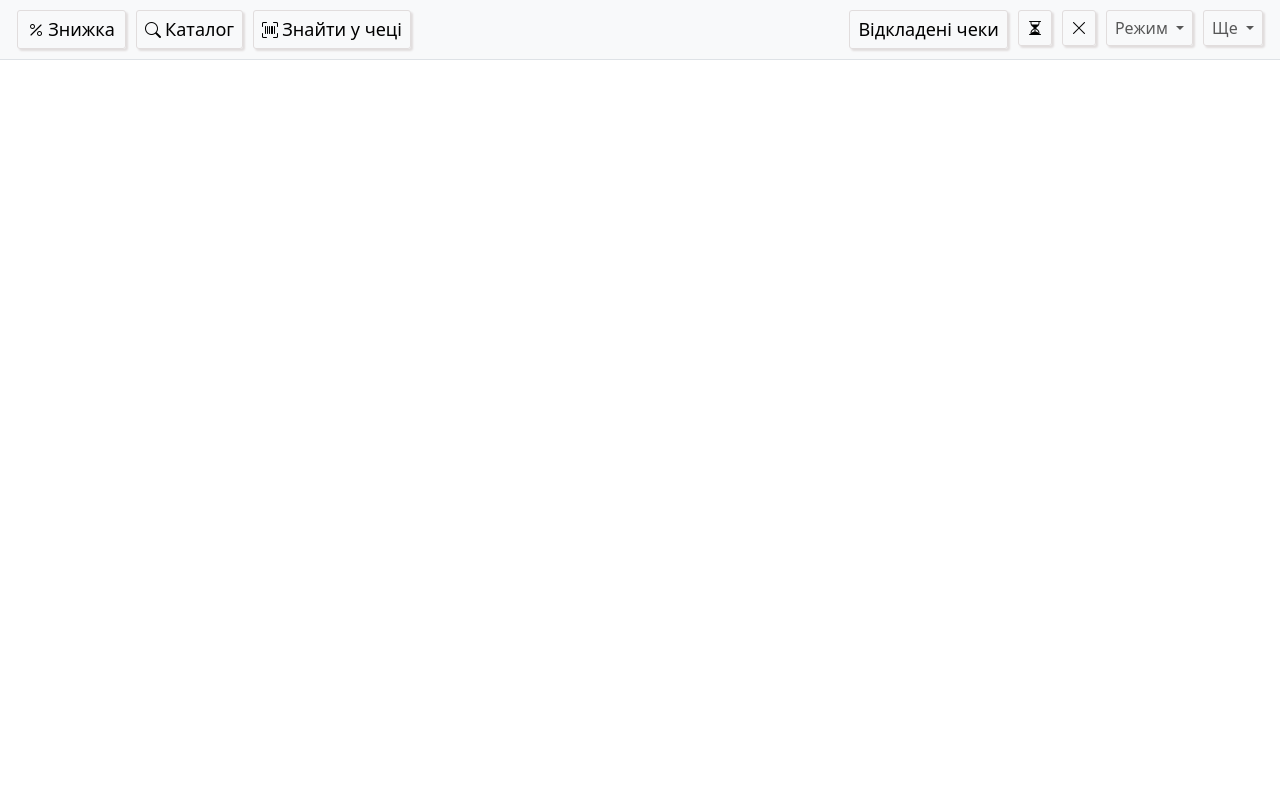
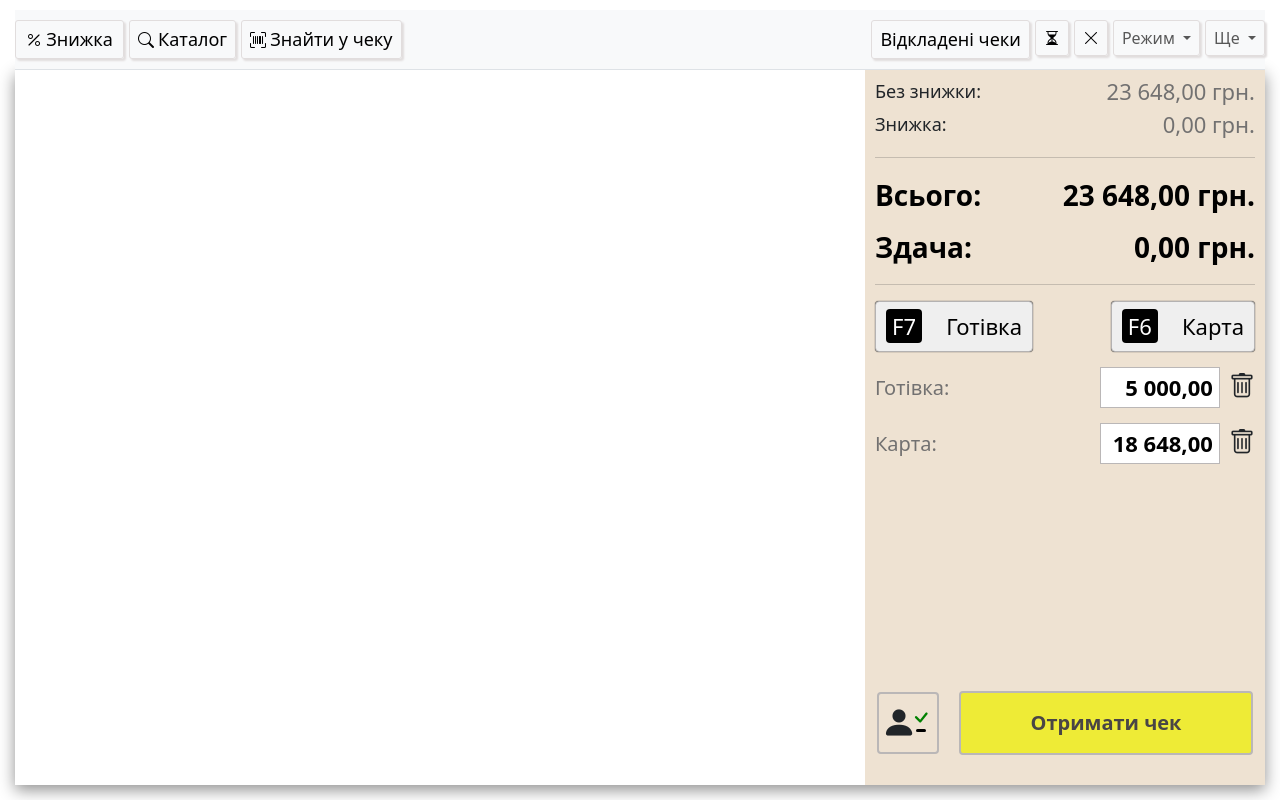
Before and after one commit to freetimezp/work-04-scan, a PHP site: page / in a window 1280 px wide. Run offline with PHP 8.4, Linux system fonts and the light colour scheme.

Commit message:
03. work-04-scan. Sidebar section.

```diff
--- a/assets/css/style.css
+++ b/assets/css/style.css
@@ -20,6 +20,15 @@ body {
     overflow: hidden;
 }
 
+.wrapper {
+    display: flex;
+    flex-direction: column;
+    width: 100%;
+    height: 100%;
+    padding: 10px 15px;
+    background-color: #fff;
+}
+
 .navbar {
     height: 60px;
 }
@@ -29,9 +38,9 @@ body {
     padding: 5px 10px;
     border-radius: 3px;
     box-shadow: 2px 2px 2px #e1dddd;
-    margin: 2px 5px;
+    margin: 2px 0;
+    margin-right: 5px;
 }
-
 
 .navbar-item i,
 .navbar-item span {
@@ -42,8 +51,168 @@ body {
     font-size: 18px;
 }
 
-
 .dropdown-menu[data-bs-popper].dropdown-to-right {
     left: unset;
     right: 0;
 }
+
+#main-content {
+    box-shadow: 0px 5px 15px rgba(0, 0, 0, .44);
+    display: flex;
+}
+
+#content {
+
+    flex: 2;
+}
+
+#sidebar {
+    flex: 1;
+    max-width: 400px;
+    background-color: #eee2d2;
+    height: calc(100vh - 85px);
+    padding: 5px 10px;
+    display: flex;
+    flex-direction: column;
+    justify-content: space-between;
+}
+
+#sidebar .sidebar-row {
+    display: flex;
+    align-items: center;
+    justify-content: space-between;
+    font-weight: 500;
+}
+
+#sidebar .sidebar-row span {
+    font-size: 18px;
+}
+
+#sidebar .sidebar-row span:nth-child(2) {
+    color: #727171;
+    font-size: 22px;
+}
+
+#sidebar .sidebar-row.top-2 span {
+    font-weight: 700;
+    font-size: 28px;
+    color: #000;
+}
+
+#sidebar .sidebar-row.top-2 {
+    margin-bottom: 10px;
+}
+
+#sidebar .sidebar-btns {
+    display: flex;
+    align-items: center;
+    justify-content: space-between;
+}
+
+#sidebar .sidebar-btns button {
+    border: 1px solid #b4b2b2;
+    padding: 8px 10px;
+    border-radius: 4px;
+    box-shadow: 0px 0px 1px #000;
+}
+
+#sidebar .sidebar-btns button span {
+    font-size: 22px;
+}
+
+#sidebar .sidebar-btns button span:first-child {
+    background-color: #000;
+    padding: 2px 6px;
+    margin-right: 20px;
+    border-radius: 4px;
+    color: #fff;
+}
+
+#sidebar .sidebar-inputs {
+    margin: 15px 0;
+    display: flex;
+    flex-direction: column;
+    gap: 15px;
+}
+
+#sidebar .sidebar-inputs .sidebar-row span {
+    font-size: 20px;
+    color: #727171;
+}
+
+#sidebar .sidebar-inputs .sidebar-row input {
+    border: 1px solid #bab7b7;
+    max-width: 120px;
+    text-align: right;
+    padding: 3px 6px;
+    outline: none;
+    font-weight: bold;
+    font-size: 22px;
+    margin-right: 5px;
+}
+
+#sidebar .sidebar-inputs .sidebar-row input::placeholder {
+    font-weight: bold;
+    font-size: 22px;
+}
+
+#sidebar .sidebar-inputs .sidebar-row i {
+    font-size: 26px;
+    cursor: pointer;
+}
+
+#sidebar .sidebar-checkout-btns {
+    display: flex;
+    align-items: center;
+    justify-content: center;
+    gap: 20px;
+    margin-bottom: 25px;
+}
+
+.sidebar-checkout-btns .sidebar-user-btn {
+    border: 2px solid #bab7b7;
+    display: flex;
+    align-items: center;
+    justify-content: center;
+    font-size: 20px;
+    width: 62px;
+    height: 62px;
+    cursor: pointer;
+    border-radius: 4px;
+}
+
+.sidebar-checkout-btns .sidebar-user-btn .bi-person-fill {
+    font-size: 35px;
+    transform: translateX(4px);
+}
+
+.sidebar-checkout-btns button {
+    border: 2px solid #bab7b7;
+    padding: 15px 70px;
+    font-size: 20px;
+    color: #494545;
+    font-weight: 600;
+    border-radius: 4px;
+    background-color: rgb(238, 235, 54);
+}
+
+.sidebar-checkout-btns .sidebar-user-btn .bi-check {
+    font-size: 25px;
+    color: green;
+}
+
+.sidebar-checkout-btns .sidebar-user-btn .sidebar-user-check-btn {
+    display: flex;
+    flex-direction: column;
+    transform: translateX(-4px) translateY(-4px);
+}
+
+.sidebar-checkout-btns .sidebar-user-btn span {
+    background-color: #000;
+    width: 100%;
+    height: 3px;
+    width: 40%;
+    margin: auto;
+    border-radius: 4px;
+    transform: translateY(-7px);
+}
--- a/index.html
+++ b/index.html
@@ -20,9 +20,9 @@
 </head>
 
 <body>
-    <!-- Navbar start -->
-    <nav class="navbar bg-dark border-bottom border-body navbar-expand-lg bg-body-tertiary">
-        <div class="container-fluid">
+    <div class="wrapper">
+        <!-- Navbar start -->
+        <nav class="navbar bg-dark border-bottom border-body navbar-expand-lg bg-body-tertiary">
             <a class="navbar-item" href="#">
                 <i class="bi bi-percent"></i>
                 <span>Знижка</span>
@@ -43,7 +43,7 @@
                     <li class="nav-item">
                         <a class="navbar-item nav-link active" href="#" aria-current="page">
                             <i class="bi bi-upc-scan"></i>
-                            <span>Знайти у чеці</span>
+                            <span>Знайти у чеку</span>
                         </a>
                     </li>
                 </ul>
@@ -83,7 +83,7 @@
                 </li>
                 <li class="nav-item dropdown">
                     <a class="nav-link navbar-item dropdown-toggle" href="#" role="button" data-bs-toggle="dropdown"
-                        aria-expanded="false">
+                        aria-expanded="false" style="margin-right: 0;">
                         Ще
                     </a>
                     <ul class="dropdown-menu dropdown-to-right">
@@ -98,9 +98,90 @@
                     </ul>
                 </li>
             </ul>
+        </nav>
+        <!-- Navbar end -->
+
+        <div id="main-content">
+            <div id="content">
+
+            </div>
+
+            <!-- Sidebar start -->
+            <div id="sidebar">
+                <div class="sidebar-top">
+                    <div class="sidebar-row">
+                        <span>Без знижки:</span>
+                        <span class="text-end" id="no_discount">23 648,00
+                            грн.</span>
+                    </div>
+                    <div class="sidebar-row">
+                        <span>Знижка:</span>
+                        <span class="text-end" id="discount">0,00
+                            грн.</span>
+                    </div>
+
+                    <hr style="opacity: 0.2;">
+
+                    <div class="sidebar-row top-2">
+                        <span>Всього:</span>
+                        <span class="text-end" id="total_pay">23 648,00
+                            грн.</span>
+                    </div>
+                    <div class="sidebar-row top-2">
+                        <span>Здача:</span>
+                        <span class="text-end" id="rest_money">0,00
+                            грн.</span>
+                    </div>
+
+                    <hr style="opacity: 0.2;">
+
+                    <div class="sidebar-btns">
+                        <button>
+                            <span>F7</span>
+                            <span>Готівка</span>
+                        </button>
+                        <button>
+                            <span>F6</span>
+                            <span>Карта</span>
+                        </button>
+                    </div>
+
+                    <div class="sidebar-inputs">
+                        <div class="sidebar-row">
+                            <span>Готівка:</span>
+                            <div>
+                                <input type="text" placeholder="5 000,00" value="5 000,00">
+                                <i class="bi bi-trash"></i>
+                            </div>
+                        </div>
+                        <div class="sidebar-row">
+                            <span>Карта:</span>
+                            <div>
+                                <input type="text" placeholder="18 648,00" value="18 648,00">
+                                <i class="bi bi-trash"></i>
+                            </div>
+                        </div>
+                    </div>
+                </div>
+
+                <div class="sidebar-bottom">
+                    <div class="sidebar-checkout-btns">
+                        <div class="sidebar-user-btn">
+                            <i class="bi bi-person-fill"></i>
+                            <div class="sidebar-user-check-btn">
+                                <i class="bi bi-check"></i>
+                                <span></span>
+                            </div>
+                        </div>
+                        <button>
+                            Отримати чек
+                        </button>
+                    </div>
+                </div>
+            </div>
+            <!-- Sidebar end -->
         </div>
-    </nav>
-    <!-- Navbar end -->
+    </div>
 
 
 
```
